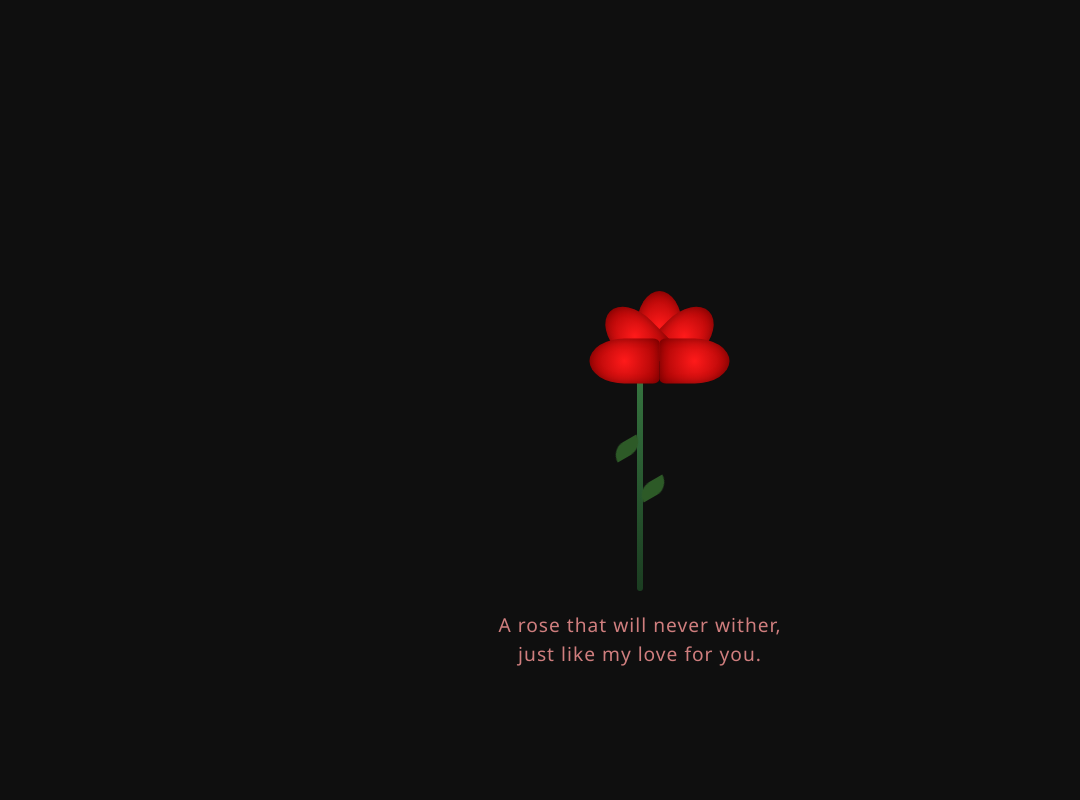
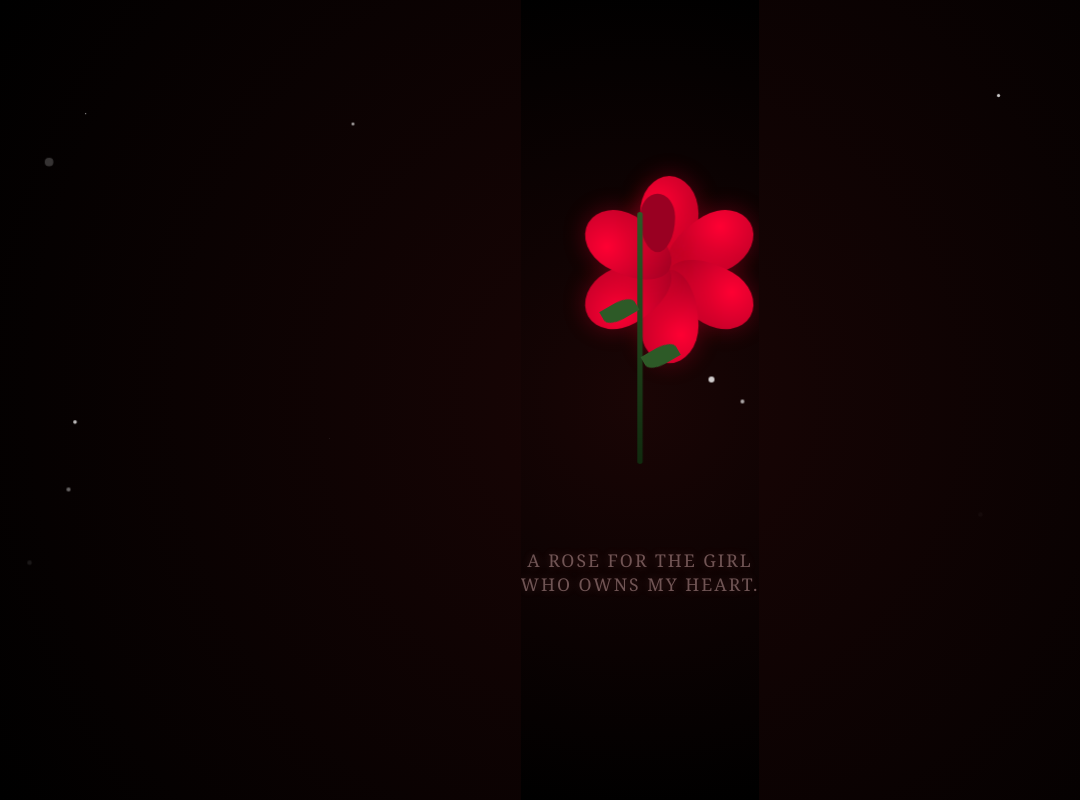
Before and after one commit to abk52166-crypto/roseday, a plain HTML site: page index.html in a window 1280 px wide. Shown: the whole page, without its empty margins (0-1080 px from the left). Drawn offline with Linux system fonts and the light colour scheme.

Commit message:
index.html

```diff
--- a/index.html
+++ b/index.html
@@ -3,144 +3,186 @@
 <head>
     <meta charset="UTF-8">
     <meta name="viewport" content="width=device-width, initial-scale=1.0, maximum-scale=1.0, user-scalable=no">
-    <title>For My Girl</title>
+    <title>For My Everything</title>
     <style>
-        * {
-            margin: 0;
-            padding: 0;
-            box-sizing: border-box;
+        :root {
+            --rose-red: #ff0033;
+            --rose-dark: #990022;
+            --stem-green: #2d5a27;
         }
 
-        body {
-            background-color: #0f0f0f;
+        body, html {
+            height: 100%;
+            margin: 0;
+            background: radial-gradient(circle at center, #1a0505 0%, #000000 100%);
             display: flex;
             flex-direction: column;
             align-items: center;
             justify-content: center;
-            min-height: 100vh;
             overflow: hidden;
-            font-family: 'Segoe UI', Tahoma, Geneva, Verdana, sans-serif;
+            font-family: 'Georgia', serif;
         }
 
-        .canvas {
+        /* Sparkle effect container */
+        #sparkles {
+            position: absolute;
+            width: 100%;
+            height: 100%;
+            pointer-events: none;
+        }
+
+        .flower {
             position: relative;
-            width: 100%;
-            height: 60vh;
-            display: flex;
-            justify-content: center;
-            align-items: flex-end;
+            transform: scale(0.9);
         }
 
         /* The Stem */
         .stem {
+            width: 6px;
+            height: 0;
+            background: linear-gradient(to bottom, var(--stem-green), #112b0f);
+            border-radius: 10px;
+            animation: grow-stem 3s ease-in-out forwards;
             position: relative;
-            width: 6px;
-            background: linear-gradient(to bottom, #3a7d44, #1b3d21);
-            border-radius: 10px;
-            height: 0;
-            animation: grow-stem 2.5s ease-out forwards;
         }
 
         @keyframes grow-stem {
-            to { height: 250px; }
+            to { height: 280px; }
         }
 
-        /* The Rose Head */
-        .rose-head {
+        /* The Rose Petals - Layered for depth */
+        .rose-petals {
             position: absolute;
-            bottom: 250px;
-            width: 50px;
-            height: 50px;
-            opacity: 0;
-            transform: scale(0.2);
-            animation: bloom 1.5s 2.5s ease-out forwards;
+            top: -40px;
+            left: 50%;
+            transform: translateX(-50%) scale(0);
+            animation: bloom 2s 2.5s cubic-bezier(0.175, 0.885, 0.32, 1.275) forwards;
         }
 
         .petal {
             position: absolute;
-            background: radial-gradient(circle, #ff1a1a, #990000);
-            width: 45px;
-            height: 70px;
-            border-radius: 50% 50% 10% 10%;
+            background: radial-gradient(circle at 30% 30%, var(--rose-red), var(--rose-dark));
+            width: 50px;
+            height: 80px;
+            border-radius: 50% 50% 50% 50% / 40% 40% 60% 60%;
+            box-shadow: 0 0 20px rgba(255, 0, 51, 0.3);
             transform-origin: bottom center;
-            box-shadow: inset 0 0 10px rgba(0,0,0,0.3);
         }
 
-        .petal:nth-child(1) { transform: rotate(0deg); }
-        .petal:nth-child(2) { transform: rotate(45deg); }
-        .petal:nth-child(3) { transform: rotate(-45deg); }
-        .petal:nth-child(4) { transform: rotate(90deg); }
-        .petal:nth-child(5) { transform: rotate(-90deg); }
+        /* Realistic petal layering */
+        .petal.center { width: 30px; height: 50px; z-index: 5; background: var(--rose-dark); top: 15px; }
+        .p1 { transform: rotate(0deg); }
+        .p2 { transform: rotate(60deg); }
+        .p3 { transform: rotate(120deg); }
+        .p4 { transform: rotate(180deg); }
+        .p5 { transform: rotate(240deg); }
+        .p6 { transform: rotate(300deg); }
 
         @keyframes bloom {
-            to {
-                opacity: 1;
-                transform: scale(1);
-            }
+            to { transform: translateX(-50%) scale(1.3); }
         }
 
-        /* Leaves */
+        /* Leaves with a soft pulse */
         .leaf {
             position: absolute;
-            width: 30px;
-            height: 15px;
-            background: #2d5a27;
-            border-radius: 20px 0 20px 0;
+            width: 40px;
+            height: 20px;
+            background: var(--stem-green);
+            border-radius: 0 50% 0 50%;
             opacity: 0;
-            animation: leaf-pop 1s 2s ease-out forwards;
+            animation: leaf-fade 1s 2s forwards;
+        }
+        .left { left: -40px; top: 100px; transform: rotate(-30deg); }
+        .right { right: -40px; top: 150px; transform: rotate(150deg); }
+
+        @keyframes leaf-fade { to { opacity: 1; } }
+
+        /* The Message */
+        .text-box {
+            margin-top: 40px;
+            text-align: center;
+            z-index: 10;
         }
 
-        .leaf.left { left: -25px; top: 100px; transform: rotate(-30deg); }
-        .leaf.right { right: -25px; top: 140px; transform: rotate(150deg); }
-
-        @keyframes leaf-pop {
-            to { opacity: 1; }
+        .text {
+            color: #ffcccc;
+            font-size: 1.1rem;
+            letter-spacing: 2px;
+            text-shadow: 0 0 10px rgba(255, 150, 150, 0.5);
+            opacity: 0;
+            animation: fade-up 2s 4.5s forwards;
         }
 
-        /* Responsive Text */
-        .message-container {
-            padding: 20px;
-            text-align: center;
-            width: 90%;
+        @keyframes fade-up {
+            from { opacity: 0; transform: translateY(20px); }
+            to { opacity: 1; transform: translateY(0); }
         }
 
-        .message {
-            color: #ff9a9a;
-            font-size: 1.2rem;
-            font-weight: 300;
-            letter-spacing: 1px;
-            line-height: 1.5;
+        /* Sparkle animation */
+        .sparkle {
+            position: absolute;
+            background: white;
+            border-radius: 50%;
             opacity: 0;
-            animation: fade-in 2s 4s forwards;
+            animation: sparkle-anim 2s infinite;
         }
 
-        @keyframes fade-in {
-            to { opacity: 1; }
+        @keyframes sparkle-anim {
+            0% { transform: scale(0); opacity: 0; }
+            50% { opacity: 0.8; }
+            100% { transform: scale(1.5); opacity: 0; }
         }
     </style>
 </head>
 <body>
 
-    <div class="canvas">
+    <div id="sparkles"></div>
+
+    <div class="flower">
+        <div class="rose-petals">
+            <div class="petal p1"></div>
+            <div class="petal p2"></div>
+            <div class="petal p3"></div>
+            <div class="petal p4"></div>
+            <div class="petal p5"></div>
+            <div class="petal p6"></div>
+            <div class="petal center"></div>
+        </div>
         <div class="stem">
-            <div class="rose-head">
-                <div class="petal"></div>
-                <div class="petal"></div>
-                <div class="petal"></div>
-                <div class="petal"></div>
-                <div class="petal"></div>
-            </div>
             <div class="leaf left"></div>
             <div class="leaf right"></div>
         </div>
     </div>
 
-    <div class="message-container">
-        <div class="message">
-            A rose that will never wither,<br>
-            just like my love for you.
-        </div>
+    <div class="text-box">
+        <p class="text">A ROSE FOR THE GIRL<br>WHO OWNS MY HEART.</p>
     </div>
 
+    <script>
+        // Create random sparkles after the rose blooms
+        function createSparkle() {
+            const container = document.getElementById('sparkles');
+            const sparkle = document.createElement('div');
+            sparkle.className = 'sparkle';
+
+            const size = Math.random() * 4 + 2 + 'px';
+            sparkle.style.width = size;
+            sparkle.style.height = size;
+
+            sparkle.style.left = Math.random() * 100 + '%';
+            sparkle.style.top = Math.random() * 100 + '%';
+
+            container.appendChild(sparkle);
+
+            setTimeout(() => {
+                sparkle.remove();
+            }, 2000);
+        }
+
+        // Start sparkling after rose starts blooming
+        setTimeout(() => {
+            setInterval(createSparkle, 150);
+        }, 3000);
+    </script>
 </body>
 </html>
```
